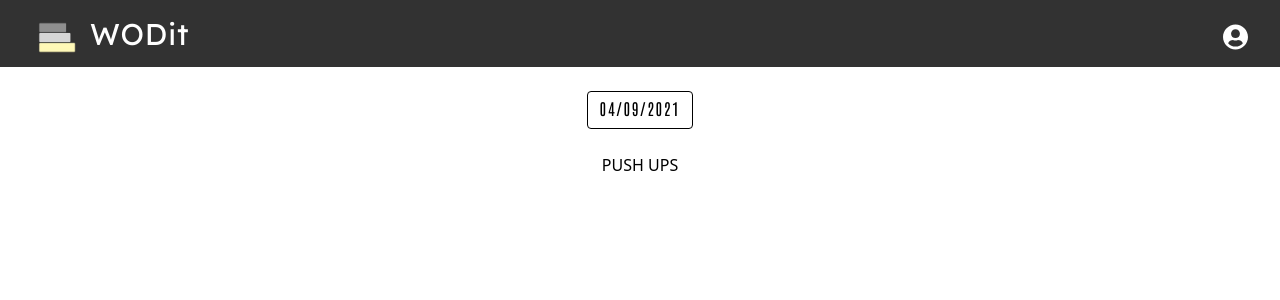
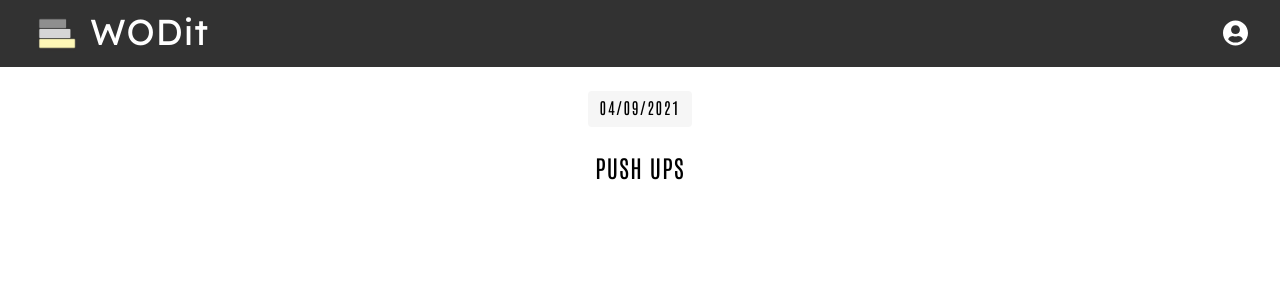
Before and after one commit to irahrosete/wodit, a React (Create React App) app in the folder client/: page / in a window 1280 px wide. Shown: the top 300 px of the page. Built offline with nearby package versions, Linux system fonts and the light colour scheme.

Commit message:
create date pick component

```diff
--- /dev/null
+++ b/client/src/components/DatePick.jsx
@@ -0,0 +1,37 @@
+import React, { useState, forwardRef } from 'react'
+import DatePicker from 'react-datepicker'
+import 'react-datepicker/dist/react-datepicker.css'
+
+const DatePick = ({ exercise, setExercise }) => {
+  const [date, setDate] = useState(new Date())
+  const ExampleCustomInput = forwardRef(({ value, onClick }, ref) => (
+    <div className='flex justify-center'>
+      <button
+        className='btndate example-custom-input'
+        onClick={onClick}
+        ref={ref}
+      >
+        {value}
+      </button>
+    </div>
+  ))
+
+  const handleDateChange = (date) => {
+    setDate(date)
+    setExercise({ ...exercise, date })
+  }
+
+  return (
+    <div className='flex justify-center m-6'>
+      <DatePicker
+        className='rounded'
+        selected={date}
+        onChange={handleDateChange}
+        customInput={<ExampleCustomInput />}
+        dateFormat='dd/MM/yyyy'
+      />
+    </div>
+  )
+}
+
+export default DatePick
--- a/client/src/components/EditExercise.jsx
+++ b/client/src/components/EditExercise.jsx
@@ -1,6 +1,6 @@
-import React, { useState, forwardRef } from 'react'
-import DatePicker from 'react-datepicker'
-import 'react-datepicker/dist/react-datepicker.css'
+import React, { useState } from 'react'
+
+import DatePick from './DatePick'
 
 const EditExercise = () => {
   const [exercise, setExercise] = useState({
@@ -10,37 +10,11 @@ const EditExercise = () => {
     date: new Date(),
   })
 
-  const [date, setDate] = useState(new Date())
-  const ExampleCustomInput = forwardRef(({ value, onClick }, ref) => (
-    <div className='flex justify-center'>
-      <button
-        className='btndate example-custom-input'
-        onClick={onClick}
-        ref={ref}
-      >
-        {value}
-      </button>
-    </div>
-  ))
-
-  const handleDateChange = (date) => {
-    setDate(date)
-    setExercise({ ...exercise, date })
-  }
-
   return (
     <>
-      <div className='flex justify-center m-6'>
-        <DatePicker
-          className='rounded'
-          selected={date}
-          onChange={handleDateChange}
-          customInput={<ExampleCustomInput />}
-          dateFormat='dd/MM/yyyy'
-        />
-      </div>
+      <DatePick exercise={exercise} setExercise={setExercise} />
       <div className='flex justify-center'>
-        <p>PUSH UPS</p>
+        <h3 className='font-body tracking-wider text-2xl'>PUSH UPS</h3>
       </div>
     </>
   )
--- a/client/src/components/Menu.jsx
+++ b/client/src/components/Menu.jsx
@@ -5,7 +5,7 @@ const Menu = ({ isOpen }) => {
   return (
     <div>
       {isOpen && (
-        <div className='bg-wodBlack bg-opacity-80 pb-2'>
+        <div className='bg-wodBlack bg-opacity-80 py-2'>
           <Link to='/login'>
             <p className='menu text-wodWhite'>Log in</p>
           </Link>
--- a/client/src/components/Navbar.jsx
+++ b/client/src/components/Navbar.jsx
@@ -13,13 +13,13 @@ const Navbar = () => {
 
   return (
     <div>
-      <nav className='bg-wodBlack py-2 pt-4 pb-2 flex justify-between'>
+      <nav className='bg-wodBlack py-3 flex justify-between'>
         <div className='flex ml-8'>
           <Link to='/'>
             <img src={logo} alt='logo' width='50' />
           </Link>
           <Link to='/'>
-            <h3 className='font-logo text-3xl text-wodWhite ml-2 tracking-wide'>
+            <h3 className='font-logo text-4xl text-wodWhite ml-2 tracking-wide'>
               WODit
             </h3>
           </Link>
--- a/client/src/index.css
+++ b/client/src/index.css
@@ -9,5 +9,5 @@
 }
 
 .btndate {
-  @apply pt-1 pb-2 px-3 border rounded font-body tracking-widest;
+  @apply pt-1 pb-2 px-3 border-wodGray bg-wodGray rounded font-body tracking-widest;
 }
```
